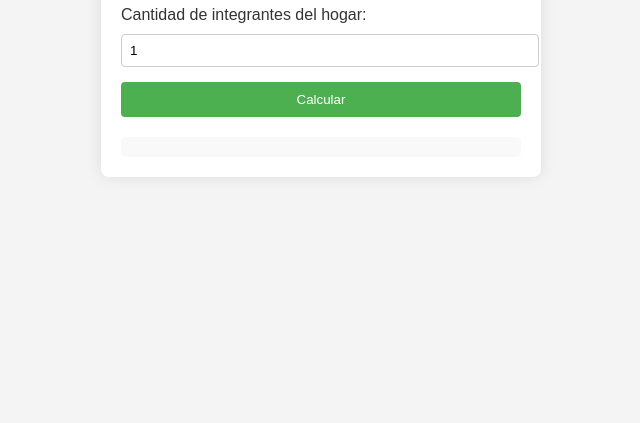
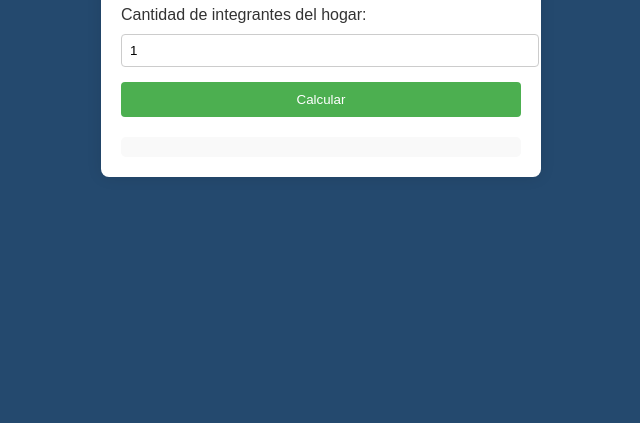
Before and after one commit to DocentesBrown/Salario_segun_hogar, a plain HTML site: page index.html in a window 1280 px wide. Shown: the part 377-800 px from the top of the page, without its empty margins (319-959 px from the left). Drawn offline with Linux system fonts and the light colour scheme.

Commit message:
Update index.html

```diff
--- a/index.html
+++ b/index.html
@@ -9,7 +9,7 @@
             font-family: Arial, sans-serif;
             margin: 0;
             padding: 0;
-            background-color: #f4f4f4;
+            background-color: #24496e;
             display: flex;
             justify-content: center;
             align-items: center;
```
